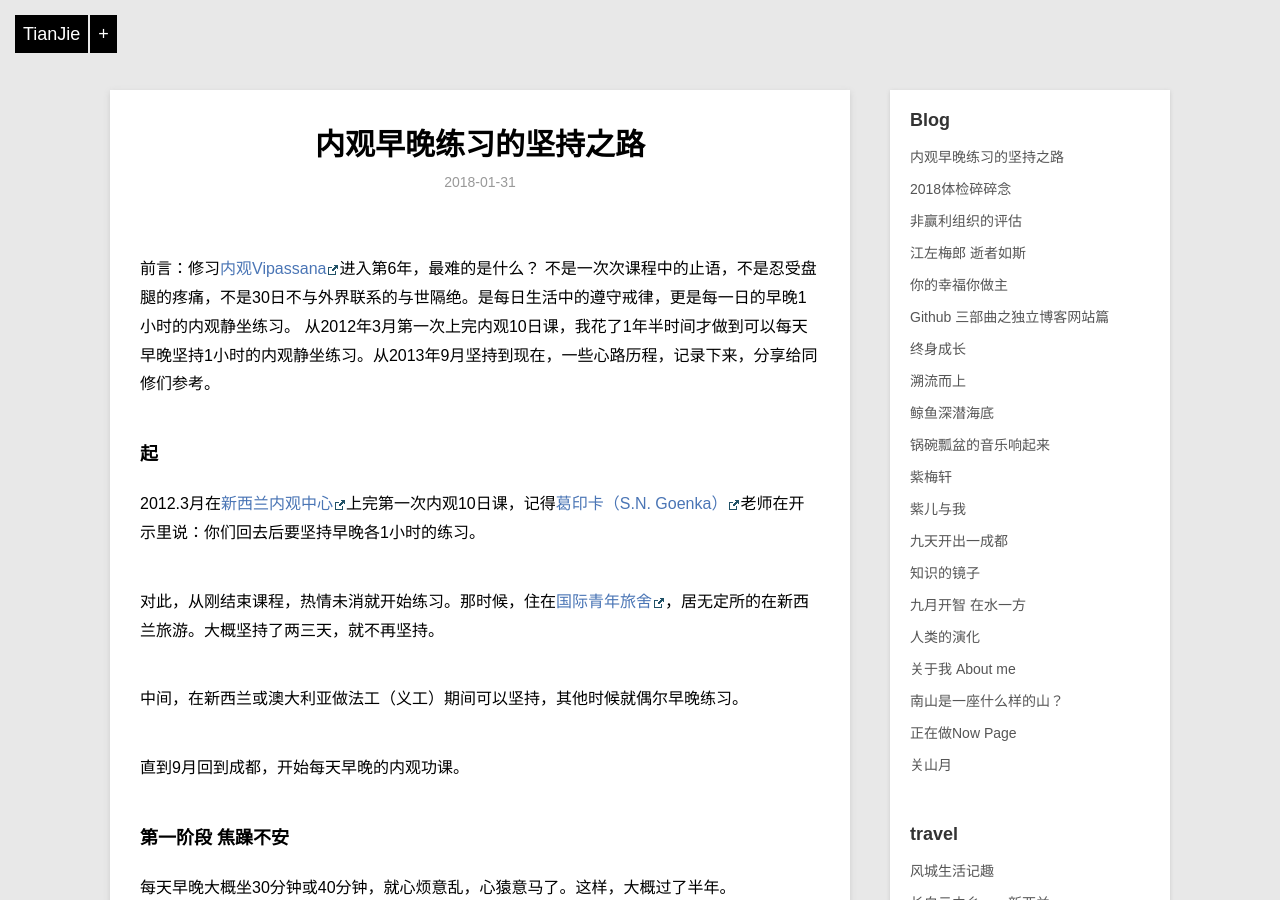
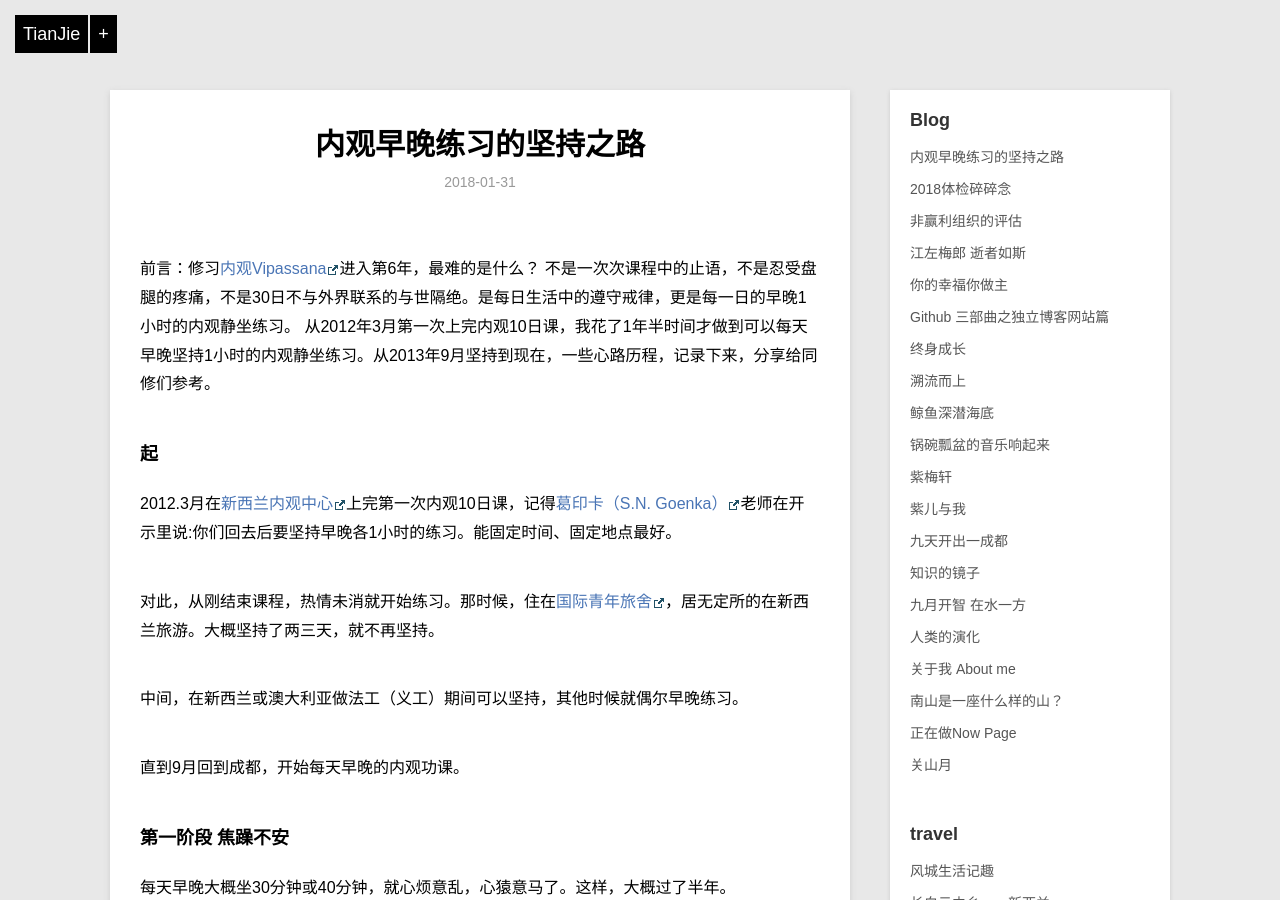
Before and after one commit to violettianjie/violettianjie.github.io, a Jekyll site: the page built from _posts/blog/2018-01-31-vipassana.md, in a window 1280 px wide and 900 px high. Built offline with Jekyll 4.4.1, drawn with Linux system fonts in a browser that asks for light colours; comment, search, counter and statistics services are not loaded.

Commit message:
Update 2018-01-31-vipassana.md

```diff
--- a/_posts/blog/2018-01-31-vipassana.md
+++ b/_posts/blog/2018-01-31-vipassana.md
@@ -13,7 +13,7 @@ category: blog
 ### 起
 
 
-2012.3月在[新西兰内观中心](http://medini.dhamma.org)上完第一次内观10日课，记得[葛印卡（S.N. Goenka）](http://vipassana.sutta.org/vipassana-goenka.htm)老师在开示里说：你们回去后要坚持早晚各1小时的练习。
+2012.3月在[新西兰内观中心](http://medini.dhamma.org)上完第一次内观10日课，记得[葛印卡（S.N. Goenka）](http://vipassana.sutta.org/vipassana-goenka.htm)老师在开示里说:你们回去后要坚持早晚各1小时的练习。能固定时间、固定地点最好。
 
 对此，从刚结束课程，热情未消就开始练习。那时候，住在[国际青年旅舍](https://www.yha.co.nz)，居无定所的在新西兰旅游。大概坚持了两三天，就不再坚持。
 
```
